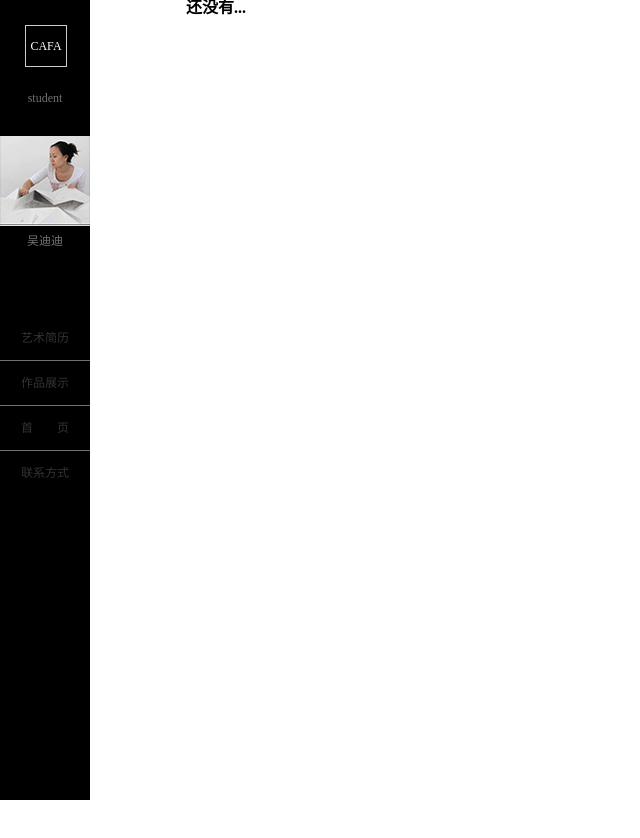
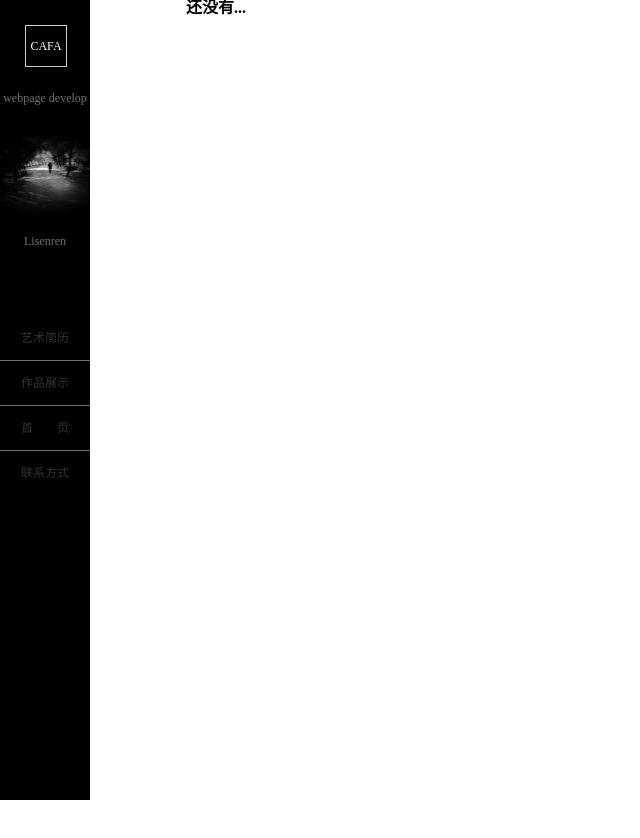
Before and after one commit to Lisenren/Lisenren.github.io, a plain HTML site: page xinxi.html in a window 1280 px wide. Shown: the top 838 px of the page, without its empty margins (0-640 px from the left). Drawn offline with Linux system fonts and the light colour scheme.

Commit message:
modi all student and name

```diff
--- a/css/index.css
+++ b/css/index.css
@@ -30,7 +30,8 @@ a{
 .box .left .user{
 	width:90px;
 	height: 90px;
-	background: url(../images/user.jpg);
+	background: url(../images/2.jpg);
+	background-size: 100% 100%;
 	margin-top: 32px;
 }
 .box .left .name{
--- a/xinxi.html
+++ b/xinxi.html
@@ -10,9 +10,9 @@
 	<div class="box">
 	<div class="left">
 			<div class="log">CAFA</div>
-			<p class="student">student</p>
+			<p class="student">webpage develop</p>
 			<div class="user"></div>
-			<p class="name">吴迪迪</p>
+			<p class="name">Lisenren</p>
 			<ul>
 				<li><a href="jianli.html">艺术简历</a></li>
 				<li><a href="zuopin.html">作品展示</a></li>
```
Also changed, not shown: jianli.html (+2 -2 lines), lianxi.html (+2 -2 lines), zuopin.html (+2 -2 lines).
